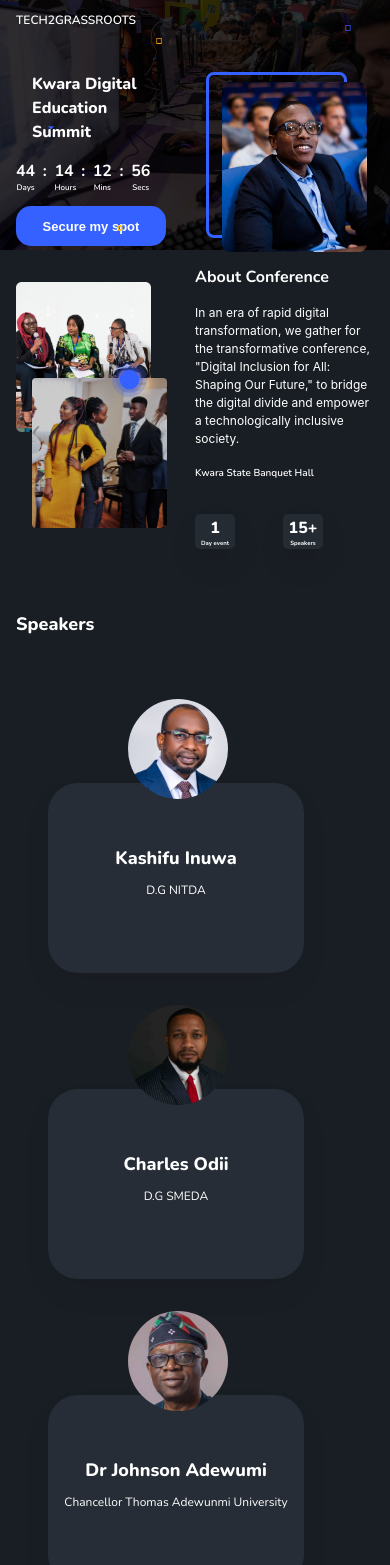
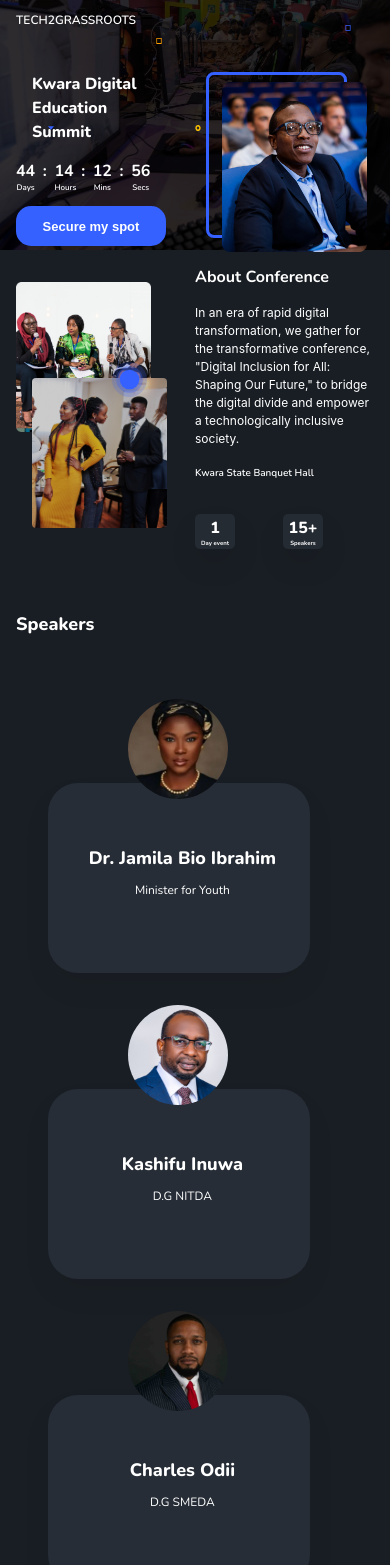
Before and after one commit to Astro175/conference-landing-page, a React (Vite) app in the folder landing-page/: page / in a window 390 px wide. Shown: the top 1565 px of the page. Built offline with nearby package versions, Linux system fonts and the light colour scheme.

Commit message:
made changes for mobile responsiveness

```diff
--- a/landing-page/data.js
+++ b/landing-page/data.js
@@ -1,4 +1,10 @@
 export default [
+    {
+        name: 'Dr. Jamila Bio Ibrahim',
+        rank: 'Minister for Youth',
+        imageUrl: "Jamila-Ibrahim.png",
+        id: 4
+    },
     {
         name: 'Kashifu Inuwa',
         rank: 'D.G NITDA',
@@ -18,11 +24,6 @@ export default [
         id: 3
     },
       {
-        name: 'Dr. Jamila Bio Ibrahim',
-        rank: 'Minister for Youth',
-        imageUrl: "Jamila-Ibrahim.png",
-        id: 4
-    },{
         name: 'Temi Kolawole',
         rank: 'M.D Innovation Hub',
         imageUrl: "Temi-Kolawole.png",
--- a/landing-page/guests.js
+++ b/landing-page/guests.js
@@ -13,7 +13,7 @@ export default [
     },
     {
         name: "Dr Adetola Ariyike",
-        rank: "Special Adviser to the Governor of Kwara State",
+        rank: "S.A to the Governor of Kwara State",
         imageUrl: "Adetola-Ariyike.png",
         id: 3
     },
--- a/landing-page/src/components/Header/Header.css
+++ b/landing-page/src/components/Header/Header.css
@@ -85,7 +85,8 @@ header::after {
     }
 
     .icon-3 {
-        top: 90%;
+        top: 50%;
+        left: 50%;
     }
 
 
--- a/landing-page/src/components/Profile/profile.css
+++ b/landing-page/src/components/Profile/profile.css
@@ -33,6 +33,10 @@
     align-items: center;
 }
 
+.card p {
+    text-align: center;
+}
+
 h4 {
     text-align: center;
     font-family: Nunito;
@@ -46,6 +50,7 @@ h4 {
     .card {
         width: 256px;
         height: 190px;
+        padding-left: .4em;
     }
 
     .profileImg {
--- a/landing-page/src/components/Schedule/Schedule.css
+++ b/landing-page/src/components/Schedule/Schedule.css
@@ -67,10 +67,14 @@
 }
 
 .vector-lg-sq {
-    top: 40%;
+    top: 60%;
+}
+
+.vector-sm-sq {
+    top: 43%
 }
 .vector-sm-cir {
-    bottom: 16%;
+    top:  5%;
 }
 
 .schedule--button {
```
